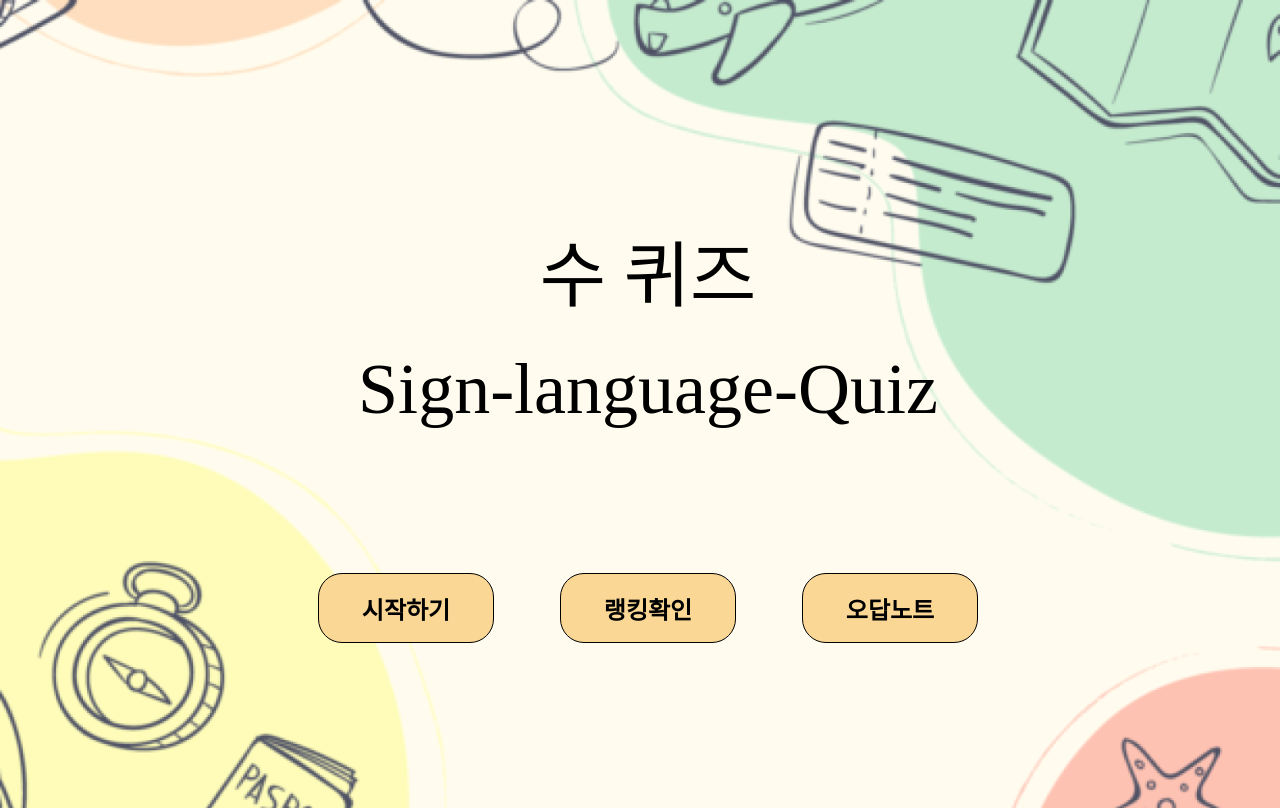
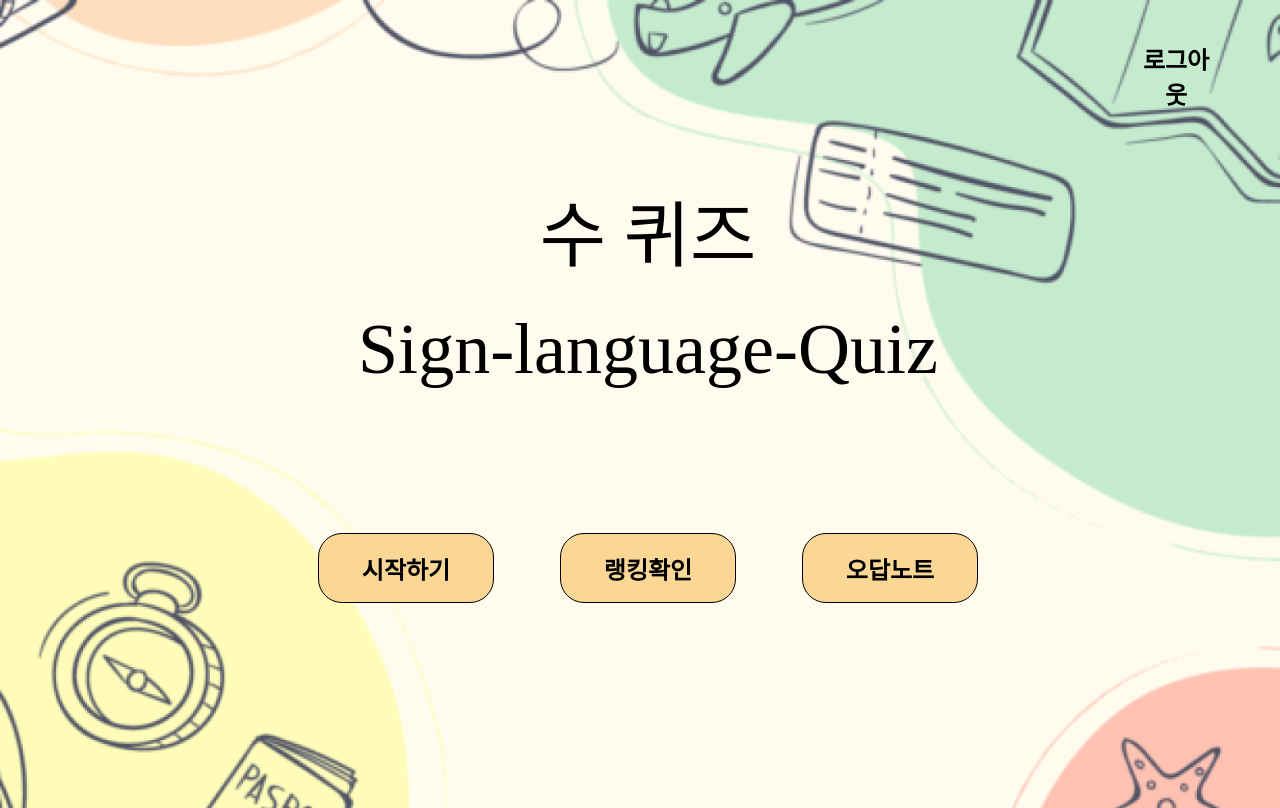
Before and after one commit to TUK-2023-Project/frontend, a React (Create React App) app: page / in a window 1280 px wide. Built offline with nearby package versions, Linux system fonts and the light colour scheme; sample sign-in values are in the browser's storage.

Commit message:
feat: 로그아웃 버튼 기능 구현
localStorage에 있는 token값 제거

```diff
--- /dev/null
+++ b/src/pages/Auth/components/LogoutBtn/LogoutBtn.module.scss
@@ -0,0 +1,11 @@
+.logoutBtn {
+  width: 6rem;
+  height: 3rem;
+  background-color: transparent;
+  border: none;
+  cursor: pointer;
+  font-size: 1.5rem;
+  font-weight: 600;
+  margin-right: 4rem;
+  margin-top: 2rem;
+}
--- /dev/null
+++ b/src/pages/Auth/components/LogoutBtn/index.tsx
@@ -0,0 +1,22 @@
+import { useNavigate } from "react-router-dom";
+import styles from "./LogoutBtn.module.scss";
+
+function LogoutBtn() {
+  const navigate = useNavigate();
+  const clickLogoutBtn = () => {
+    if (confirm("정말로 로그아웃을 하시겠습니까?")) {
+      localStorage.removeItem("accessToken");
+      // localStorage.removeItem("refreshToken");
+      navigate("/");
+    } else {
+      console.log("로그아웃 취소");
+    }
+  };
+  return (
+    <button className={styles.logoutBtn} onClick={clickLogoutBtn}>
+      로그아웃
+    </button>
+  );
+}
+
+export default LogoutBtn;
--- a/src/pages/MainPage/MainPage.module.scss
+++ b/src/pages/MainPage/MainPage.module.scss
@@ -1,8 +1,13 @@
+.logout {
+  width: 100%;
+  display: flex;
+  justify-content: flex-end;
+}
 .content {
   position: absolute;
   width: 55rem;
   height: 40rem;
-  top: 50%;
+  top: 45%;
   left: 50%;
   transform: translate(-50%, -50%);
 
--- a/src/pages/MainPage/index.tsx
+++ b/src/pages/MainPage/index.tsx
@@ -1,11 +1,26 @@
 import CommonButton from "components/CommonButton";
-import React from "react";
-import { Link } from "react-router-dom";
+import React, { useEffect } from "react";
+import { Link, useNavigate } from "react-router-dom";
 import styles from "./MainPage.module.scss";
+import LogoutBtn from "pages/Auth/components/LogoutBtn";
 
 function MainPage() {
-  console.log(!(localStorage.getItem("accessToken") == null));
+  const navigate = useNavigate();
+
+  useEffect(() => {
+    if (localStorage.getItem("accessToken") == null) {
+      navigate("/");
+    }
+  }, [navigate]);
   return (
+    <>
+      {localStorage.getItem("accessToken") == null ? (
+        <></>
+      ) : (
+        <div className={styles.logout}>
+          <LogoutBtn />
+        </div>
+      )}
       <div className={styles.content}>
         <h1>
           수 퀴즈
@@ -32,6 +47,7 @@ function MainPage() {
           </div>
         )}
       </div>
+    </>
   );
 }
 
```
Lines whose indentation alone changed are shown as unchanged.
